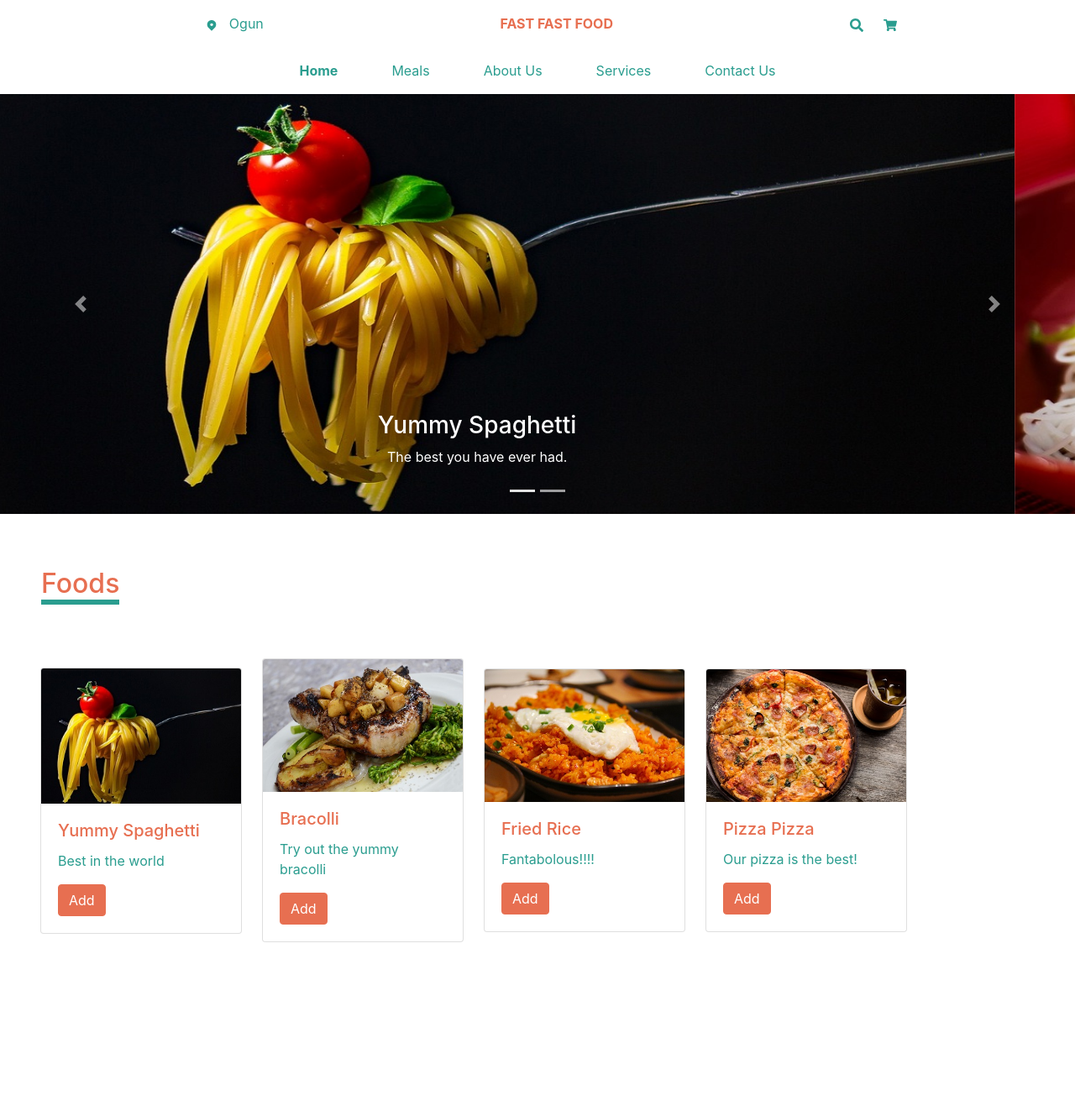
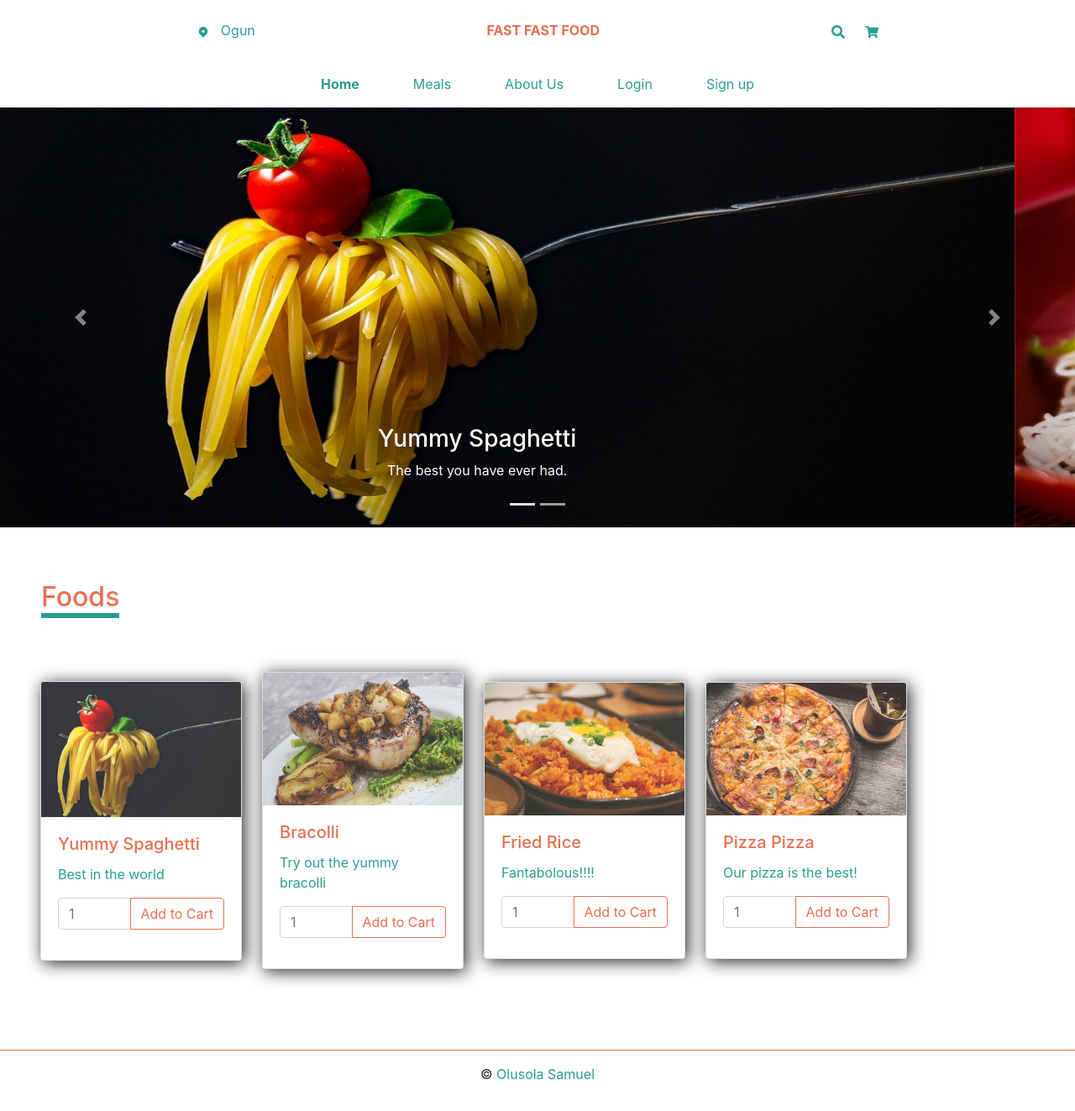
Before and after one commit to Olusamimaths/Fast-Fast-Food, a React (Create React App) app: page / in a window 1280 px wide. Shown: the whole page at 84% size. Before the commit the page ends 1170 px from the top, so only its background shows below. Built offline with nearby package versions, Linux system fonts and the light colour scheme.

Commit message:
Completed home screen

```diff
--- a/src/components/App/App.tsx
+++ b/src/components/App/App.tsx
@@ -1,17 +1,10 @@
 import React from "react";
-import Navigation from "../Navigation";
-import "../../styles/App.scss";
-import FoodCarousel from "../FoodCarousel";
-import Foods from "../Foods/Foods";
+import Home from '../Home/Home'
 
 const App: React.FC = () => {
-  return (
-    <div className="App">
-      <Navigation />
-      <FoodCarousel />
-      <Foods />
-    </div>
-  );
+    return (
+        <Home />
+    );
 };
 
 export default App;
--- a/src/components/FoodCarousel/index.tsx
+++ /dev/null
@@ -1,3 +0,0 @@
-import FoodCarousel from "./FoodCarousel";
-
-export default FoodCarousel;
--- a/src/components/Foods/FoodCard.tsx
+++ b/src/components/Foods/FoodCard.tsx
@@ -1,6 +1,8 @@
 import React from "react";
 import Card from "react-bootstrap/Card";
 import Button from "react-bootstrap/Button";
+import InputGroup from "react-bootstrap/InputGroup";
+import FormControl from "react-bootstrap/FormControl";
 import "../../styles/FoodCard.scss";
 
 interface FoodCardProps {
@@ -22,9 +24,17 @@ const FoodCard: React.FC<FoodCardProps> = ({
       <Card.Body>
         <Card.Title className="text-secondary">{title}</Card.Title>
         <Card.Text className="text-primary">{description}</Card.Text>
-        <Button variant="secondary" href={link}>
-          Add
-        </Button>
+        <InputGroup className="mb-3">
+          <FormControl
+            placeholder="1"
+            aria-label="Amount"
+            aria-describedby="basic-addon2"
+            type="number"
+          />
+          <InputGroup.Append>
+            <Button variant="outline-secondary" href={link}>Add to Cart</Button>
+          </InputGroup.Append>
+        </InputGroup>
       </Card.Body>
     </Card>
   );
--- a/src/components/Foods/Foods.tsx
+++ b/src/components/Foods/Foods.tsx
@@ -8,7 +8,7 @@ import foodItems from "./data";
 
 const Foods: React.FC = () => {
   return (
-    <Container fluid className="p-5 d-flex flex-column">
+    <Container fluid className="p-5 flex-column">
       <Row className="mb-5">
         <h2 className="m-3 foods-title text-secondary">Foods</h2>
       </Row>
--- /dev/null
+++ b/src/components/Footer/Footer.tsx
@@ -0,0 +1,18 @@
+import React from "react";
+import Container from "react-bootstrap/Container";
+import Row from "react-bootstrap/Row";
+import "../../styles/Footer.scss";
+
+const Footer: React.FC = () => {
+  return (
+    <Container fluid className="footer mt-5">
+          <Row className="justify-content-md-center text-center">
+        <p className="text-center">
+          &copy; <a href="https://github.com/olusamimaths">Olusola Samuel</a>
+        </p>
+      </Row>
+    </Container>
+  );
+};
+
+export default Footer;
--- /dev/null
+++ b/src/components/Home/Home.tsx
@@ -0,0 +1,19 @@
+import React from "react";
+import Navigation from "../Navigation/Navigation";
+import "../../styles/App.scss";
+import FoodCarousel from "../FoodCarousel/FoodCarousel";
+import Foods from "../Foods/Foods";
+import Footer from "../Footer/Footer";
+
+const Home: React.FC = () => {
+  return (
+    <div>
+      <Navigation />
+      <FoodCarousel />
+      <Foods />
+      <Footer />
+    </div>
+  );
+};
+
+export default Home;
--- a/src/components/Navigation/index.tsx
+++ /dev/null
@@ -1,3 +0,0 @@
-import Navbar from "./Navigation";
-
-export default Navbar;
--- a/src/components/Navigation/navlinks.tsx
+++ b/src/components/Navigation/navlinks.tsx
@@ -26,12 +26,12 @@ const navlinks: NavLinks = [
 
   {
     href: "#",
-    link_text: "Services",
+    link_text: "Login",
     classNames: "",
   },
   {
     href: "#",
-    link_text: "Contact Us",
+    link_text: "Sign up",
     classNames: "",
   },
 ];
--- a/src/components/Topbar/TopBar.tsx
+++ b/src/components/Topbar/TopBar.tsx
@@ -14,7 +14,7 @@ interface TopBarProps {
 
 const TopBar: React.FC<TopBarProps> = ({ location = "Ogun" }) => {
   return (
-    <Container fluid className="m-3 ">
+    <Container fluid className="p-4">
       <Row className="justify-content-md-center">
         <Col
           sm="8"
--- a/src/styles/FoodCard.scss
+++ b/src/styles/FoodCard.scss
@@ -1,3 +1,15 @@
 .food-card {
   width: 15rem;
+  box-shadow: 3px 3px 20px;
+
+  .card-img-top {
+    transition: all 0.5s;
+    opacity: 0.8;
+
+    &:hover {
+      transform: scale(1.1);
+      opacity: 1;
+      background: linear-gradient(rgba(200, 0, 0, 0.1), rgba(200, 0, 0, 0.1));
+    }
+  }
 }
--- /dev/null
+++ b/src/styles/Footer.scss
@@ -0,0 +1,4 @@
+.footer {
+    border-top: 0.5px solid #e76f51;
+    padding: 1rem;
+}
```
Also changed, not shown: 1 other file (tests, documents, lock files or other folders).
